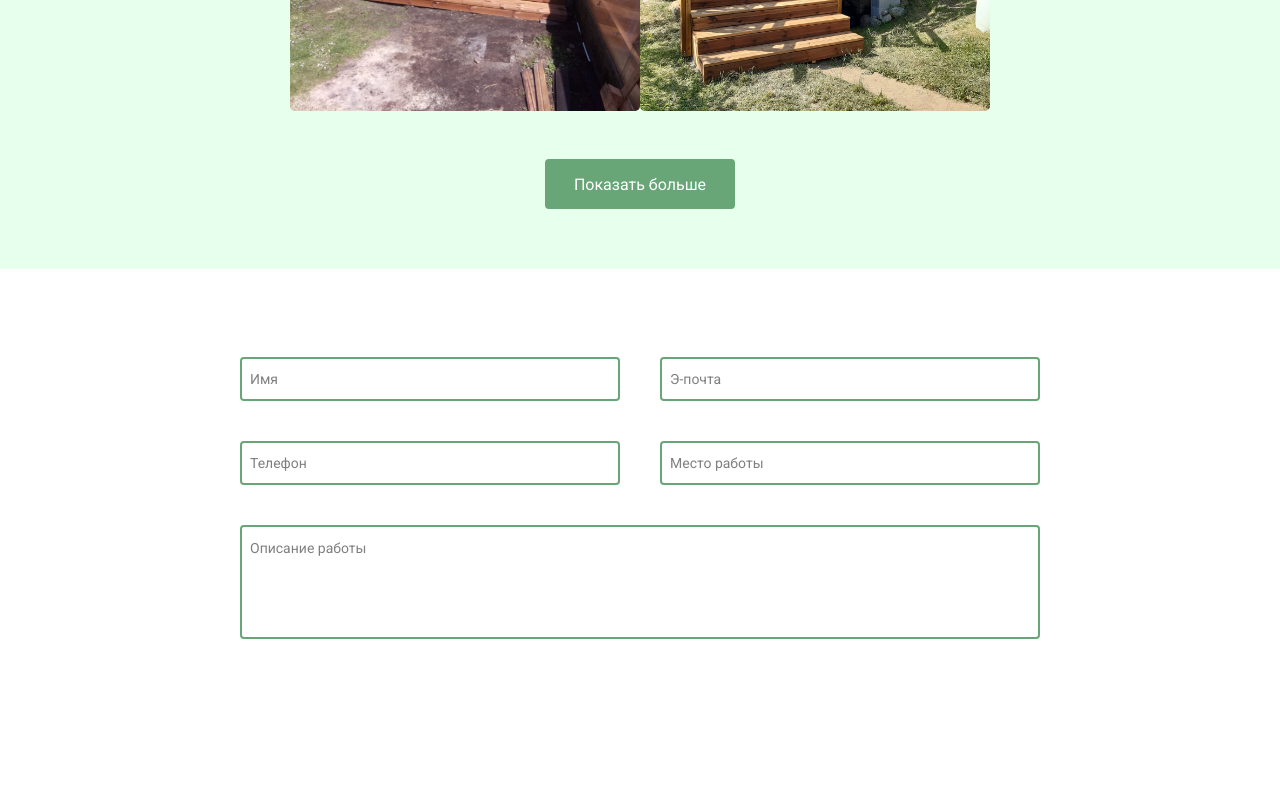
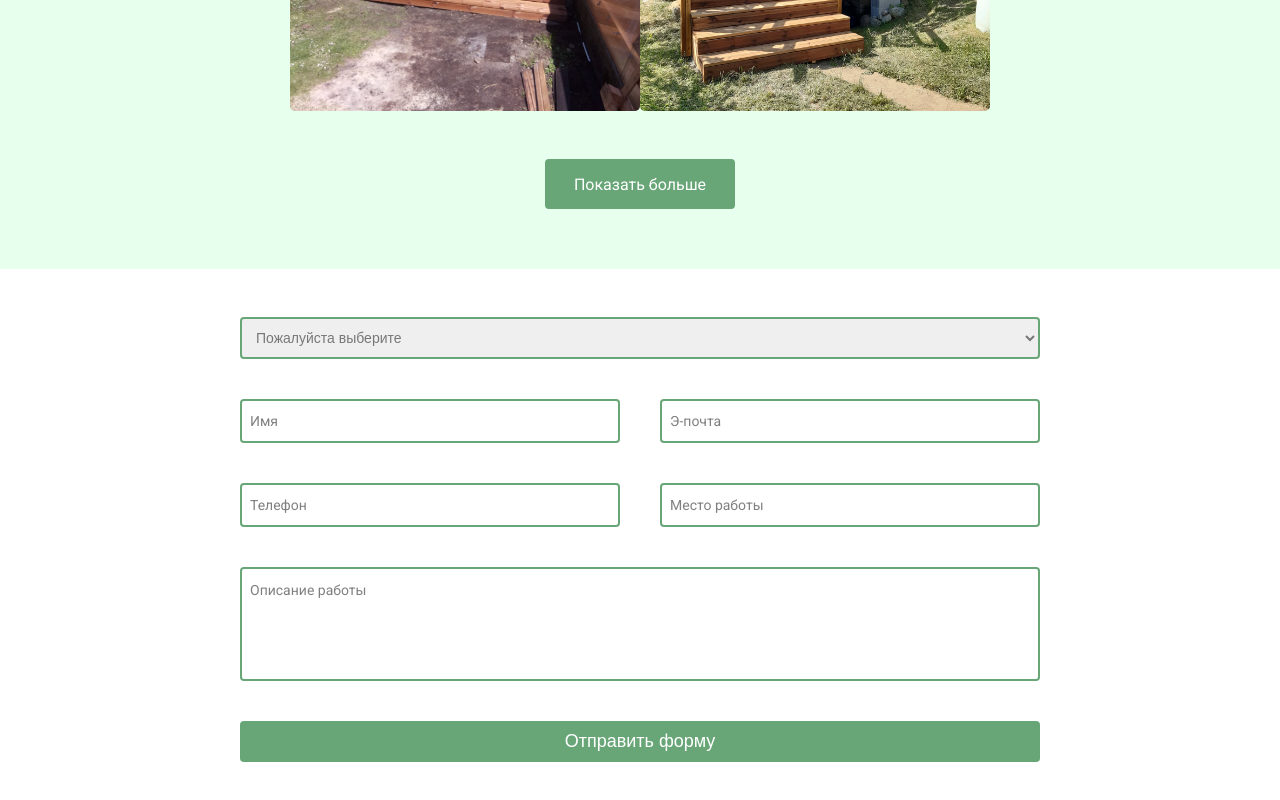
Before and after one commit to 6LiTCH66/construction-site, a React (Create React App) app: page / in a window 1280 px wide. Shown: the part 3313-4113 px from the top of the page. Before the commit the page ends 4000 px from the top, so only its background shows below. Built offline with nearby package versions, Linux system fonts and the light colour scheme; the HTML template or start-up script is replaced by a standard one.

Commit message:
select work menu was added

```diff
--- a/src/components/contact_form/ContactForm.jsx
+++ b/src/components/contact_form/ContactForm.jsx
@@ -28,6 +28,13 @@ function ContactForm(props) {
                 <textarea id="work_description" rows="5" placeholder="Описание работы"></textarea>
                 <label htmlFor="work_description" className="textarea-label">Описание работы</label>
             </div>
+
+            <div className="form-button">
+                <button className="send-button">
+                    Отправить форму
+                </button>
+            </div>
+
         </>
     );
 }
--- a/src/components/contact_form/contactForm.css
+++ b/src/components/contact_form/contactForm.css
@@ -69,3 +69,18 @@
 .form-input{
     flex: 1;
 }
+.form-button{
+    margin-top: 40px;
+}
+.send-button{
+    padding: 10px 20px;
+    border-radius: 4px;
+    background-color: var(--color-bg-light-button);
+    border: none;
+    color: #FFFFFF;
+    font-style: normal;
+    font-weight: 500;
+    font-size: 18px;
+    width: 100%;
+    cursor: pointer;
+}
--- a/src/containers/contact/Contact.jsx
+++ b/src/containers/contact/Contact.jsx
@@ -1,10 +1,19 @@
-import React from 'react';
+import React, {useState} from 'react';
 import "./contact.css"
 import {ContactForm} from "../../components"
+
 function Contact(props) {
+    const [value, setValue] = useState();
+
     return (
         <div className="contact-container">
             <div className="contact-wrapper">
+                <select className="form-select" defaultValue="DEFAULT" onChange={(e) => setValue(e.target.value)}>
+                    <option value="DEFAULT" defaultValue hidden>Пожалуйста выберите</option>
+                    <option value="building">Строительство</option>
+                    <option value="repair">Ремонт</option>
+                    <option value="consultations">Консультации</option>
+                </select>
                 <ContactForm/>
             </div>
         </div>
--- a/src/containers/contact/contact.css
+++ b/src/containers/contact/contact.css
@@ -10,3 +10,49 @@
     height: 100%;
 
 }
+
+
+/*#select_work, .dropdown-container label{*/
+/*    cursor: pointer;*/
+/*}*/
+
+/*.dropdown-container {*/
+/*    position: relative;*/
+/*    display: inline-block;*/
+/*    width: 100%;*/
+/*}*/
+
+/*.dropdown-items {*/
+/*    display: none;*/
+/*    position: absolute;*/
+/*    background-color: #f9f9f9;*/
+/*    min-width: 160px;*/
+/*    box-shadow: 0px 8px 16px 0px rgba(0,0,0,0.2);*/
+/*    z-index: 1;*/
+/*}*/
+
+/*.dropdown-items a {*/
+/*    color: black;*/
+/*    padding: 12px 16px;*/
+/*    text-decoration: none;*/
+/*    display: block;*/
+/*}*/
+
+/*.dropdown-items a:hover {*/
+/*    background-color: #f1f1f1*/
+/*}*/
+
+/*#select_work:focus + label + .dropdown-items{*/
+/*    display: block;*/
+/*}*/
+
+.form-select{
+    width: 100%;
+    padding: 10px;
+    font-style: normal;
+    font-weight: 400;
+    font-size: 14px;
+    color: rgba(0, 0, 0, 0.5);
+    border-radius: 4px;
+    border: 2px solid var(--color-bg-light-button);
+}
```
